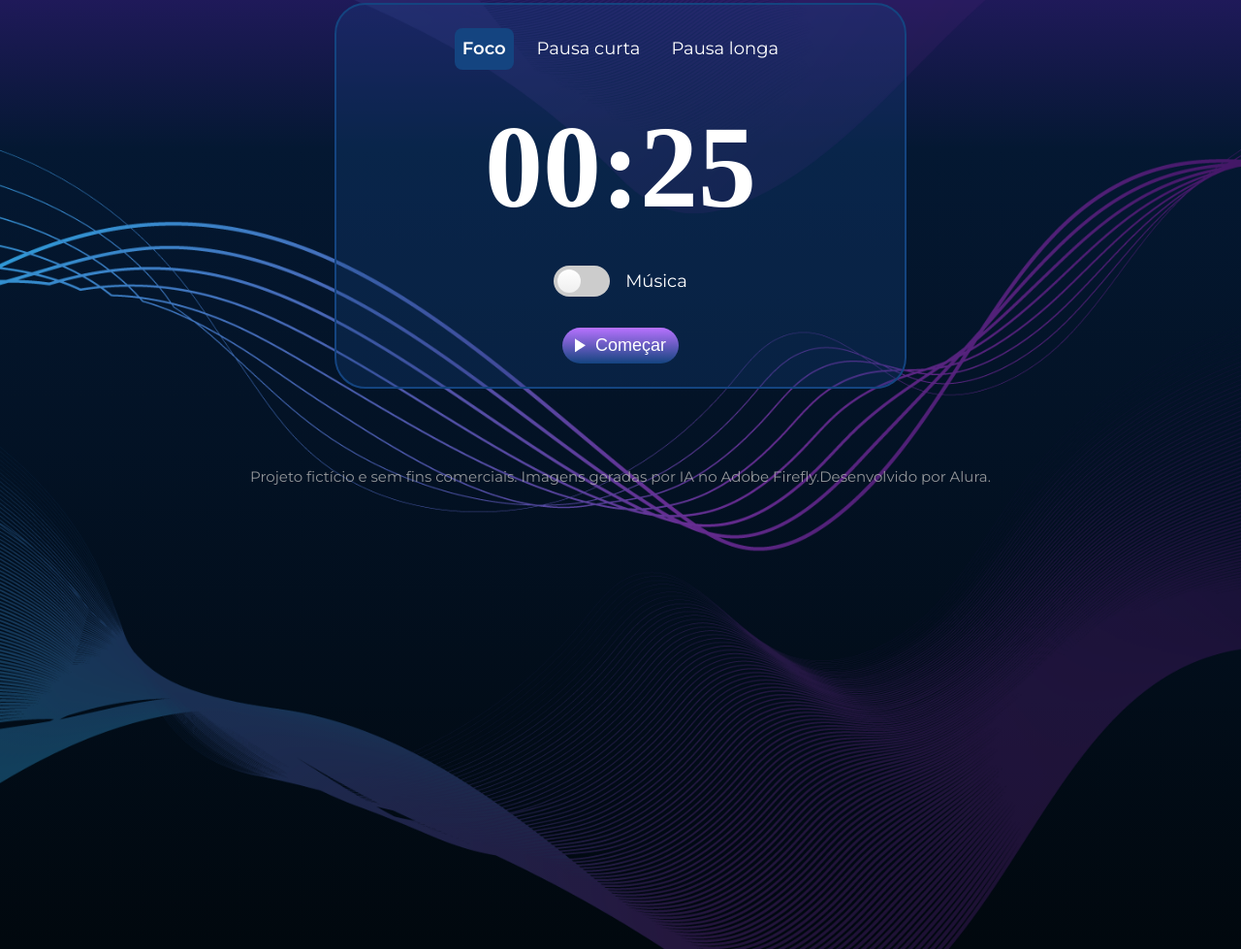
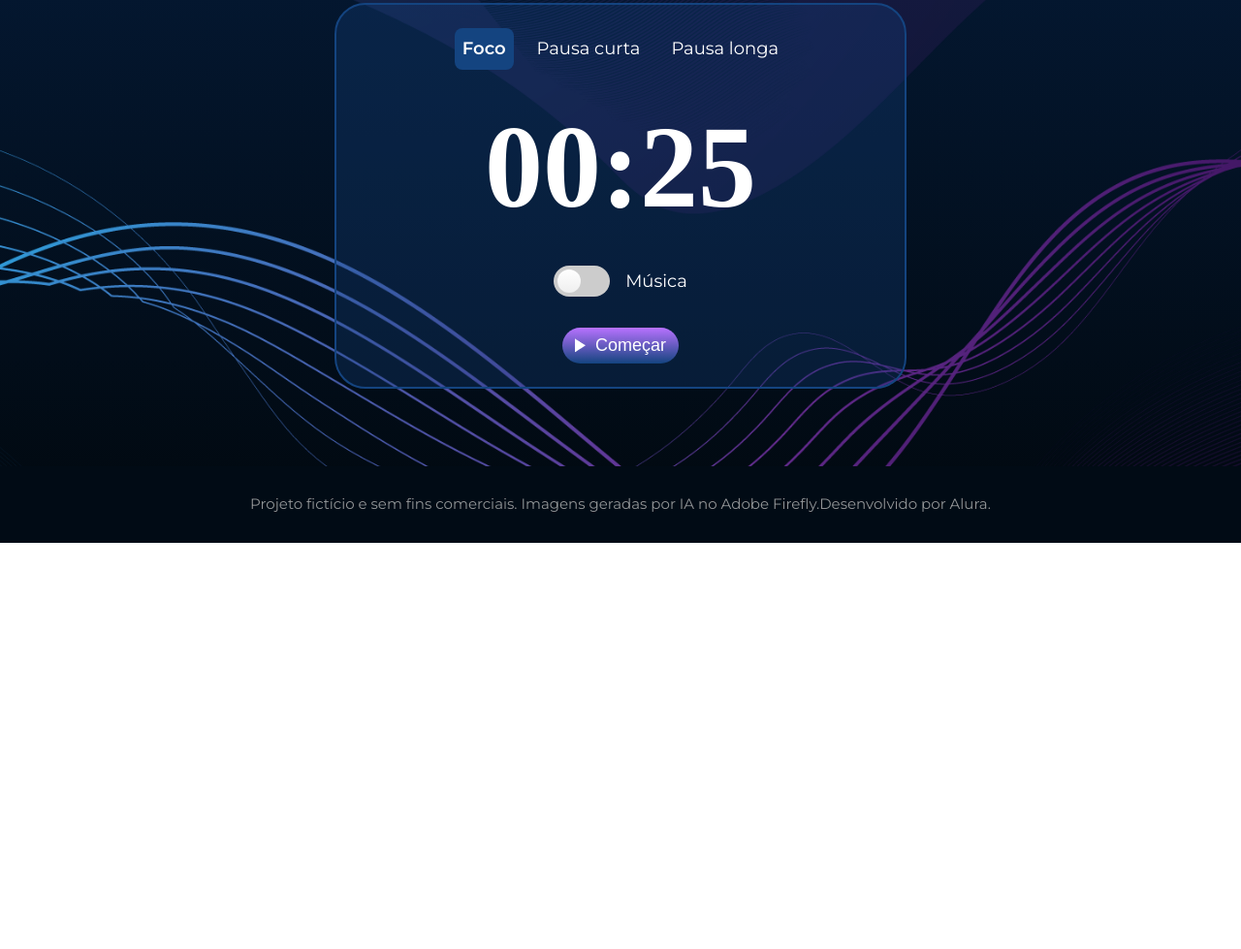
Before and after one commit to viniciosneves/fokus, a plain HTML site: page index.html in a window 1280 px wide. Shown: the part 621-1600 px from the top of the page at 97% size. After the commit the page ends 1181 px from the top, so only its background shows below. Drawn offline with nearby package versions, Linux system fonts and the light colour scheme; a web font is replaced by a local one.

Commit message:
rodape com fundo + img foco + favicon

```diff
--- a/index.html
+++ b/index.html
@@ -4,7 +4,7 @@
 <head>
     <meta charset="UTF-8">
     <meta name="viewport" content="width=device-width, initial-scale=1.0">
-    <title>foco</title>
+    <title>Fokus</title>
     <link rel="stylesheet" href="https://cdnjs.cloudflare.com/ajax/libs/meyer-reset/2.0/reset.min.css"
         integrity="sha512-NmLkDIU1C/C88wi324HBc+S2kLhi08PN5GDeUVVVC/BVt/9Izdsc9SVeVfA1UZbY3sHUlDSyRXhCzHfr6hmPPw=="
         crossorigin="anonymous" referrerpolicy="no-referrer" />
--- a/styles.css
+++ b/styles.css
@@ -31,7 +31,7 @@ html {
 }
 
 body {
-    min-height: 200vh;
+    min-height: 100vh;
     background: url("/imagens/pattern.png");
     background-size: cover;
     background-repeat: no-repeat;
@@ -158,6 +158,15 @@ h1, h2, h3, h4, h5, h6 {
     gap: 1rem;
 }
 
+.app__footer {
+    display: flex;
+    width: 100%;
+    padding: 2.8rem 6rem;
+    justify-content: center;
+    align-items: center;
+    background: #010B15;
+}
+
 .app__footer-text {
     color: rgba(182, 182, 182, 0.8);
     text-align: center;
```
Also changed, not shown: favicon.ico (added), imagens/foco.png.
